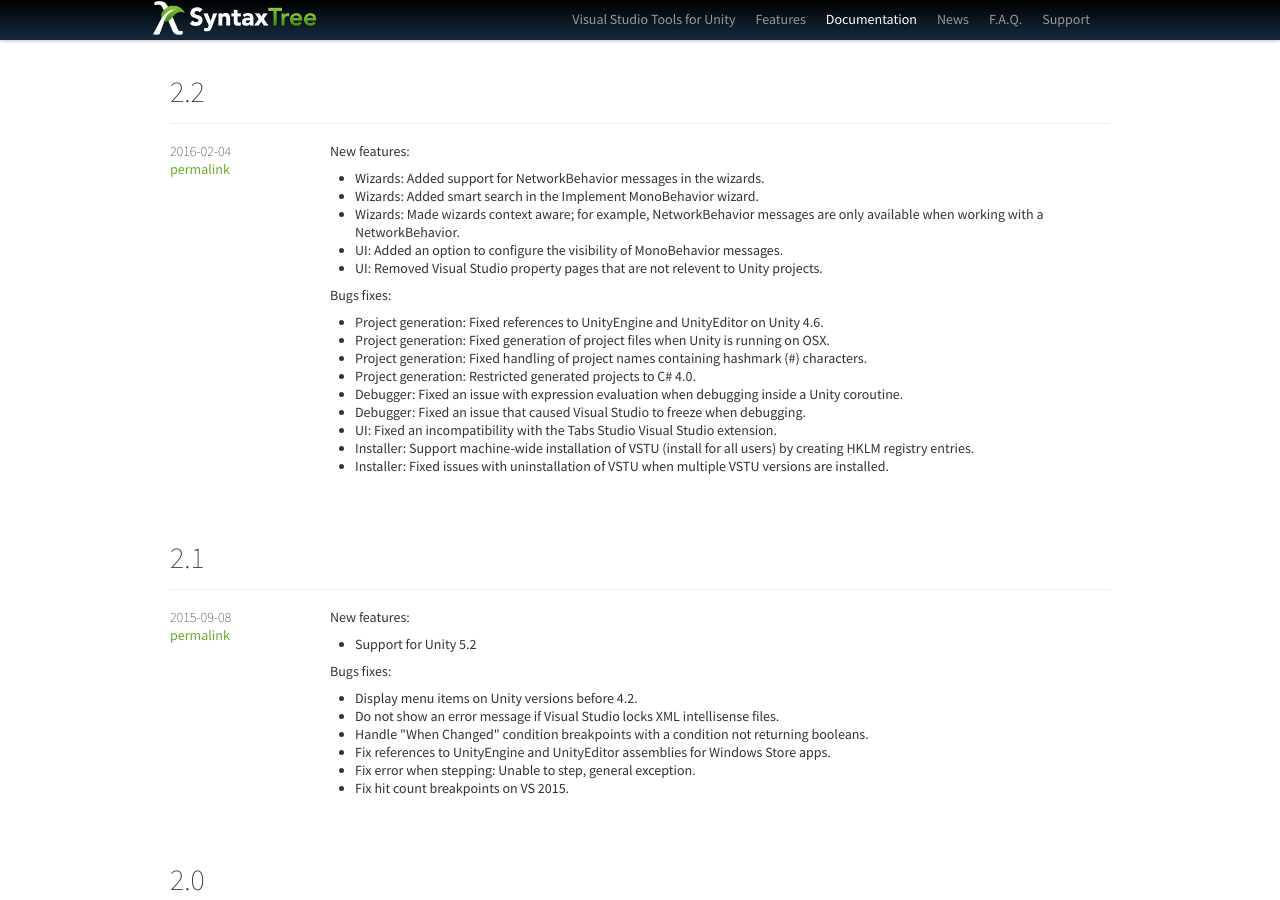
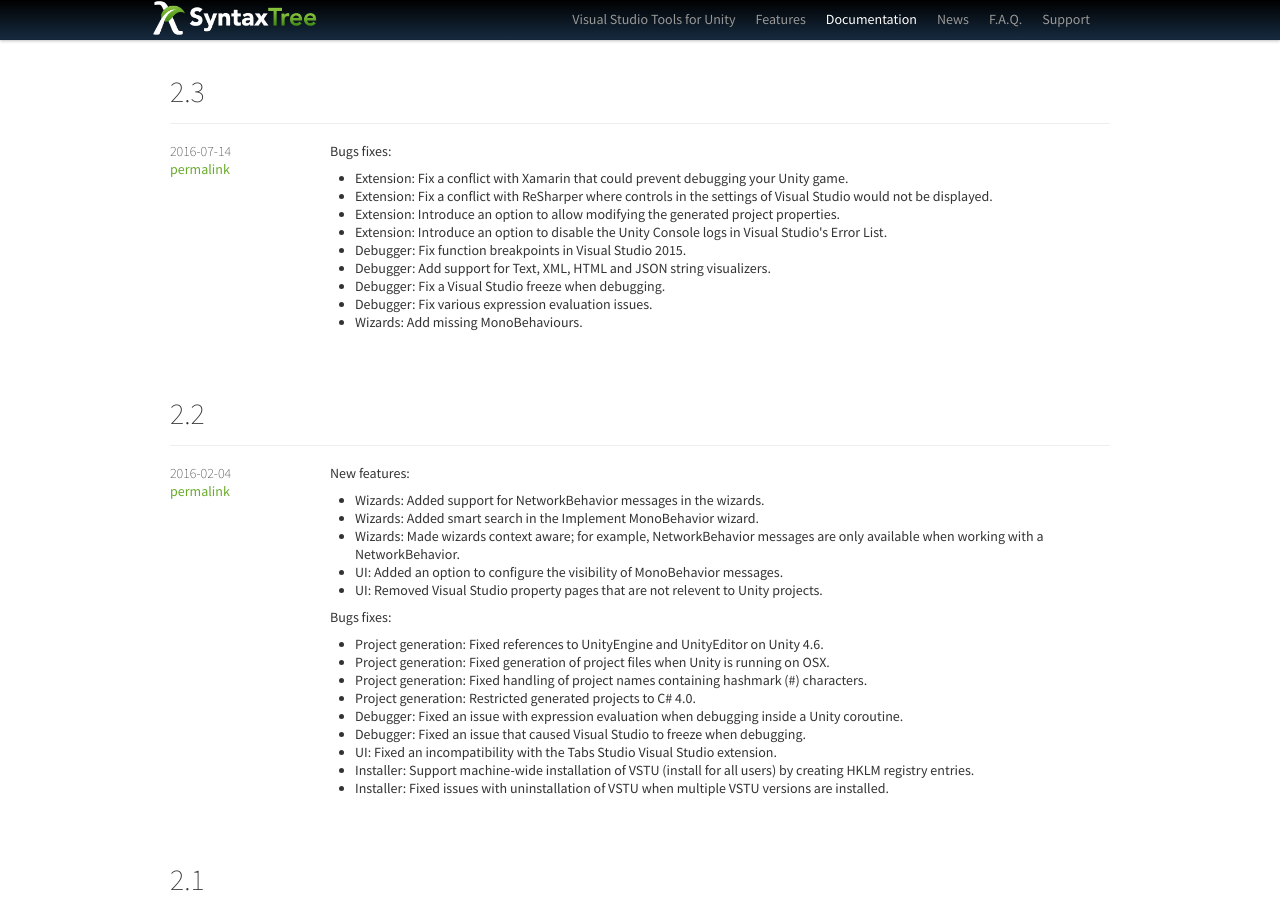
Before and after one commit to syntaxtree/unityvs.com, a Jekyll site: the page built from documentation/changelog/index.html, in a window 1280 px wide and 900 px high. Built offline with Jekyll 4.4.1, drawn with Linux system fonts in a browser that asks for light colours; comment, search, counter and statistics services are not loaded.

Commit message:
2.3 changelog

```diff
--- a/documentation/changelog/index.html
+++ b/documentation/changelog/index.html
@@ -4,6 +4,31 @@
 active: documentation
 ---
 <div class="container">
+
+  <div class="page-header">
+    <a name="2.3"></a>
+    <h1>2.3</h1>
+  </div>
+  <div class="row">
+    <div class="span2">
+      <h4>2016-07-14</h4>
+      <p><a href="/documentation/changelog/#2.3">permalink</a></p>
+    </div>
+    <div class="span10 categorized">
+      <p>Bugs fixes:</p>
+      <ul>
+        <li>Extension: Fix a conflict with Xamarin that could prevent debugging your Unity game.</li>
+        <li>Extension: Fix a conflict with ReSharper where controls in the settings of Visual Studio would not be displayed.</li>
+        <li>Extension: Introduce an option to allow modifying the generated project properties.</li>
+        <li>Extension: Introduce an option to disable the Unity Console logs in Visual Studio's Error List.</li>
+        <li>Debugger: Fix function breakpoints in Visual Studio 2015.</li>
+        <li>Debugger: Add support for Text, XML, HTML and JSON string visualizers.</li>
+        <li>Debugger: Fix a Visual Studio freeze when debugging.</li>
+        <li>Debugger: Fix various expression evaluation issues.</li>
+        <li>Wizards: Add missing MonoBehaviours.</li>
+      </ul>
+    </div>
+  </div>
 
   <div class="page-header">
     <a name="2.2"></a>
```
